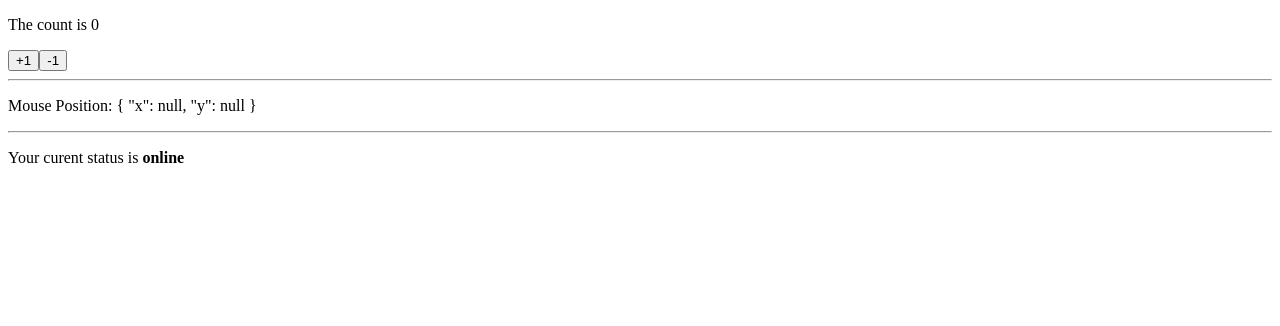
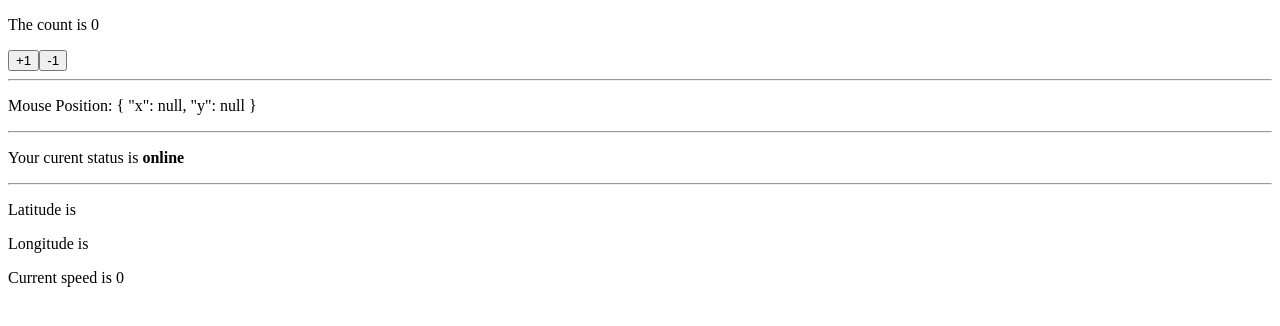
Before and after one commit to Snejka/react-hooks-intro, a React (Create React App) app: page / in a window 1280 px wide. Shown: the top 326 px of the page. Built offline with nearby package versions, Linux system fonts and the light colour scheme; no server answers.

Commit message:
Working with watchers and APIs withouth easy option to clear efect on unmount

```diff
--- a/src/App.js
+++ b/src/App.js
@@ -1,18 +1,32 @@
-import { useState, useEffect } from "react";
+import React, { useState, useEffect } from "react";
+
+const initialLocationState = {
+  latitude: null,
+  longitude: null,
+  speed: null
+}
 
 function App() {
   const [ count, setCount ] = useState(0)
   const [ mousePosition, setMousePosition ] = useState({ x: null, y: null });
   //This sets useState to be a value that comes from external API in this case 'navigator'
   const [status, setStatus ] = useState(navigator.onLine);
-
+  //Using destructuring
+  const [ { latitude, longitude, speed }, setLocation] = useState(initialLocationState);
+  let mounted = true;
   //Normaly Executed after every render
   useEffect(() => {
-    //console.log("useEffect");
+    //fixes a bug on refresh
+    mounted = true;
     document.title = `Current counter value is ${count}!`;
     window.addEventListener('mousemove', handleMouseMove);
     window.addEventListener('online', handleOnliineStatus);
     window.addEventListener('offline', handleOfflineStatus);
+    //getCurrentPosition does not support an easy way for cleaning on unmount
+    //To ensure that we know when the component is mounted we can set a variable let mounted;
+    navigator.geolocation.getCurrentPosition(handleGeolocation);
+    //Position watcher needs to have a watchID in order to clean it in component unmount
+    const watchID = navigator.geolocation.watchPosition(handleGeolocation);
 
     //This function cleans eventListener on component unmount
     //It is also called every time before the effect runs to cleanup last run
@@ -20,6 +34,8 @@
       window.removeEventListener('mousemove', handleMouseMove);
       window.removeEventListener('online', handleOnliineStatus);
       window.removeEventListener('offline', handleOfflineStatus);
+      navigator.geolocation.clearWatch(watchID);
+      mounted = false;
     }
   },
 
@@ -42,6 +58,15 @@
   const handleOnliineStatus = () => setStatus(true);
   const handleOfflineStatus = () => setStatus(false);
 
+  const handleGeolocation = (event) => {
+    console.log(event, mounted)
+    mounted && setLocation({
+      latitude: event.coords.latitude,
+      longitude: event.coords.longitude,
+      speed: event.coords.speed
+    })
+  }
+
   return (
     <>
       <p>The count is { count }</p>
@@ -55,6 +80,12 @@
       <hr />
 
       <p>Your curent status is <strong>{`${status ? "online" : "offline"}`}</strong></p>
+
+      <hr />
+
+      <p>Latitude is { latitude }</p>
+      <p>Longitude is { longitude }</p>
+      <p>Current speed is { speed ? speed : "0" }</p>
     </>
   );
 }
```
